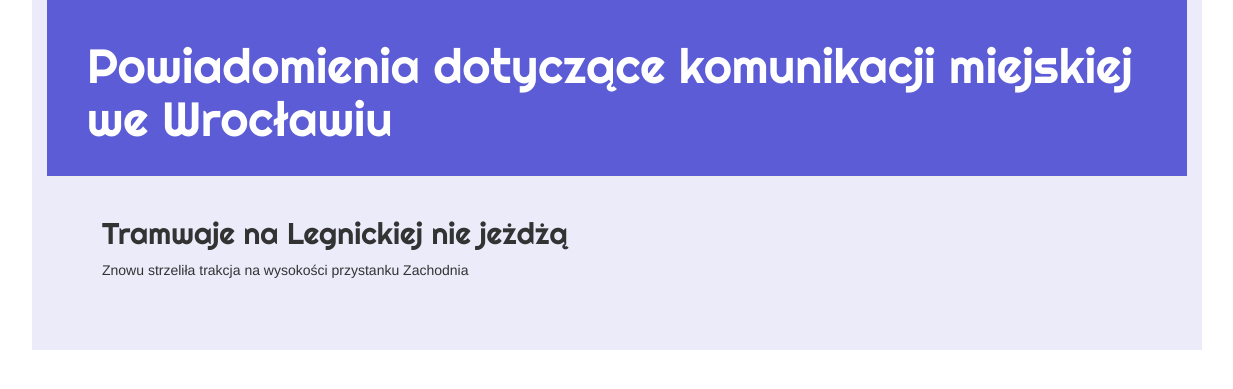
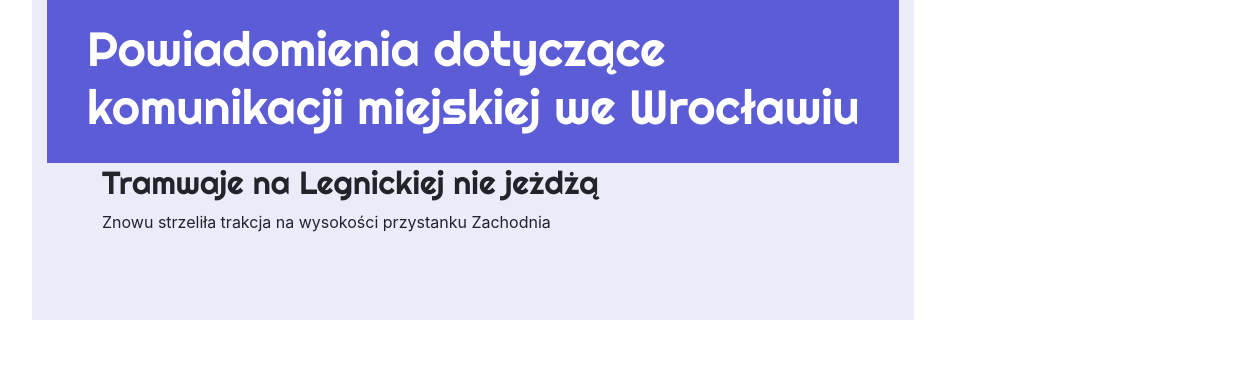
Before and after one commit to mskrzypecka/informant, a Django app: page /post/1/ in a window 1520 px wide. Shown: the top 389 px of the page, without its empty margins (287-1520 px from the left). Run offline with Django 3.2, Linux system fonts and the light colour scheme; data comes from the database, SQL or seed files in the repository; some libraries are stand-ins or nearby versions.

Commit message:
Bootstrap version upgraded to 4.7.0

```diff
--- a/informant/templates/informant/base.html
+++ b/informant/templates/informant/base.html
@@ -2,8 +2,8 @@
 <html>
     <head>
         <title>Powiadomienia dotyczące komunikacji miejskiej we Wrocławiu</title>
-        <link rel="stylesheet" href="//maxcdn.bootstrapcdn.com/bootstrap/3.2.0/css/bootstrap.min.css">
-        <link rel="stylesheet" href="//maxcdn.bootstrapcdn.com/bootstrap/3.2.0/css/bootstrap-theme.min.css">
+        <link rel="stylesheet" href="https://stackpath.bootstrapcdn.com/bootstrap/4.3.1/css/bootstrap.min.css" integrity="sha384-ggOyR0iXCbMQv3Xipma34MD+dH/1fQ784/j6cY/iJTQUOhcWr7x9JvoRxT2MZw1T" crossorigin="anonymous">
+        <link rel="stylesheet" href="https://cdnjs.cloudflare.com/ajax/libs/font-awesome/4.7.0/css/font-awesome.min.css">
         <link rel="stylesheet" href="{% static 'css/informant.css' %}">
         <link href="https://fonts.googleapis.com/css?family=Righteous&display=swap" rel="stylesheet" type="text/css">
     </head>
@@ -11,7 +11,7 @@
         <div class="container main">
             <div class="page-header">
                 {% if user.is_authenticated %}
-                    <a href="{% url 'post_new' %}" class="top-menu"><span class="glyphicon glyphicon-plus"></span></a>
+                    <a href="{% url 'post_new' %}" class="top-menu"><i class="fa fa-plus"></i></a>
                 {% endif %}
                 <h1>
                     <a href="/">Powiadomienia dotyczące komunikacji miejskiej we Wrocławiu</a>
@@ -20,9 +20,9 @@
 
             <div class="content container">
                 <div class="row">
-                    <div class="col-md-10">
-                    {% block content %}
-                    {% endblock %}
+                    <div class="col-md-10 pb-3">
+                        {% block content %}
+                        {% endblock %}
                     </div>
                 </div>
             </div>
--- a/informant/templates/informant/post_detail.html
+++ b/informant/templates/informant/post_detail.html
@@ -7,12 +7,12 @@
                 {{ post.published_date }}
             </div>
         {% endif %}
-        {% if user.is_authenticated %}
-            <a class="btn btn-default" href="{% url 'post_edit' pk=post.pk %}">
-                <span class="glyphicon glyphicon-pencil"></span>
-            </a>
-        {% endif %}
-        <h2>{{ post.title }}</h2>
+
+        <h2>{{ post.title }}
+            {% if user.is_authenticated %}
+                <a class="btn btn-default" href="{% url 'post_edit' pk=post.pk %}"><i class="fa fa-edit"></i></a>
+            {% endif %}
+        </h2>
         <p>{{ post.text|linebreaksbr }}</p>
     </div>
 {% endblock %}
```
